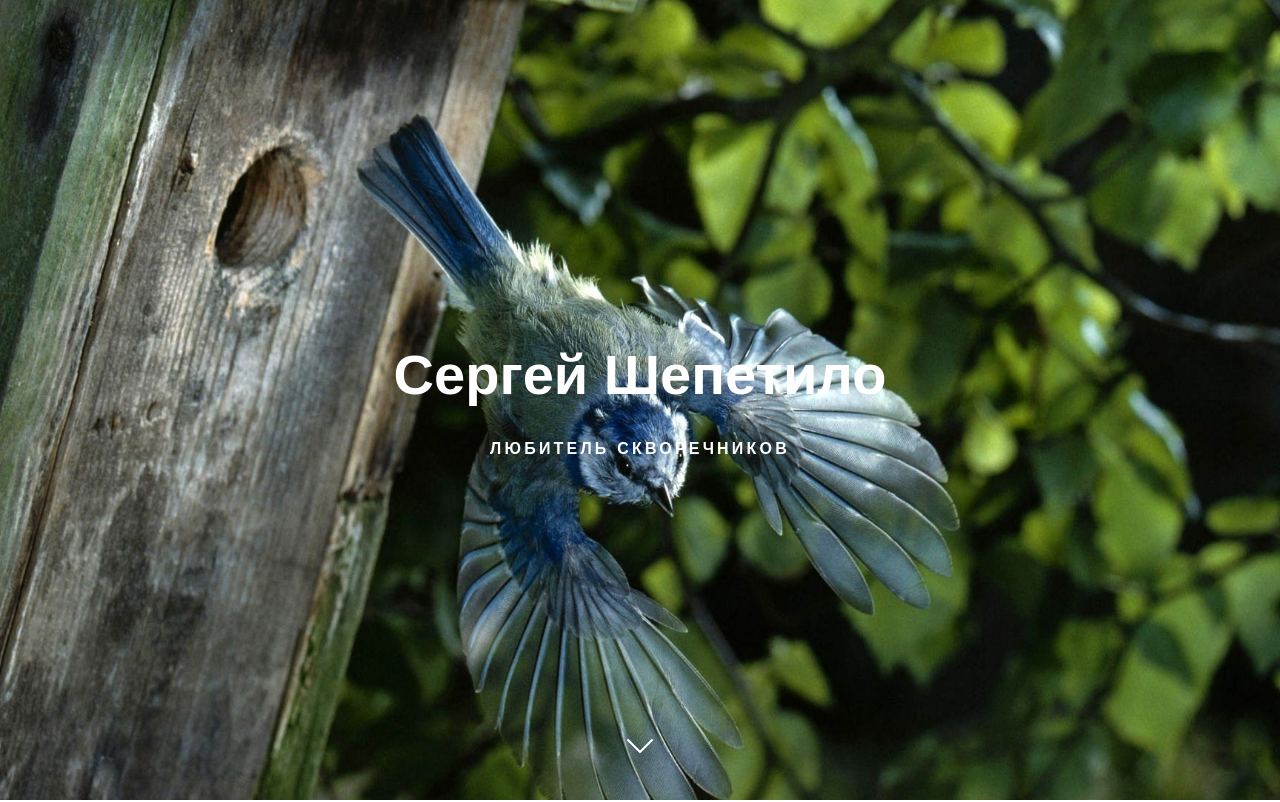
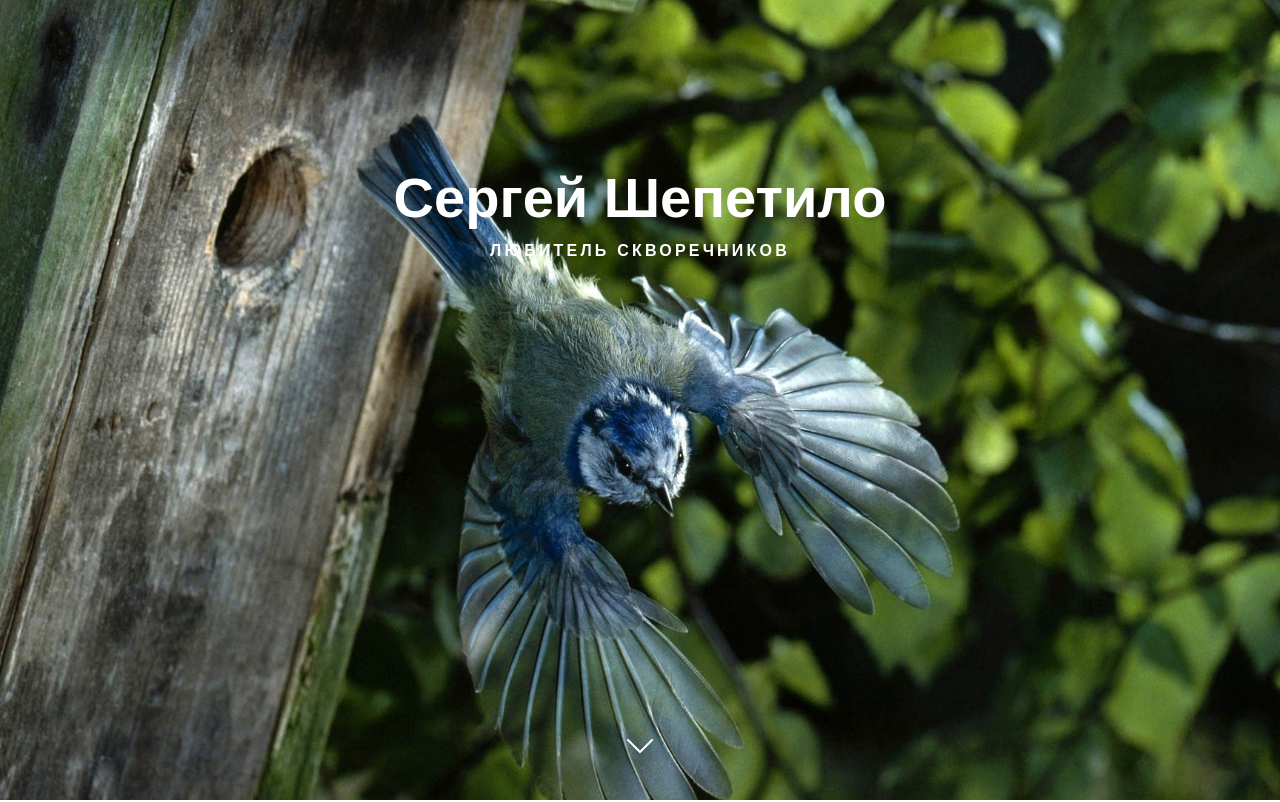
Before and after one commit to sergey-komar/shepetilo, a plain HTML site: page index.html in a window 1280 px wide. Shown: the top 802 px of the page. Drawn offline with Linux system fonts and the light colour scheme.

Commit message:
Update main.css
site

```diff
--- a/css/main.css
+++ b/css/main.css
@@ -51,7 +51,7 @@ img {
 
 .header-title {
     margin: 0;
-    margin-bottom: 25px;
+    margin-bottom: 5px;
     font-weight: 700;
     font-size: 56px;
     line-height: 130%;
@@ -61,6 +61,7 @@ img {
 
 .header-subtitle {
     margin: 0;
+    margin-bottom:375px;
     font-weight: bold;
     font-size: 16px;
     line-height: 150%;
```
